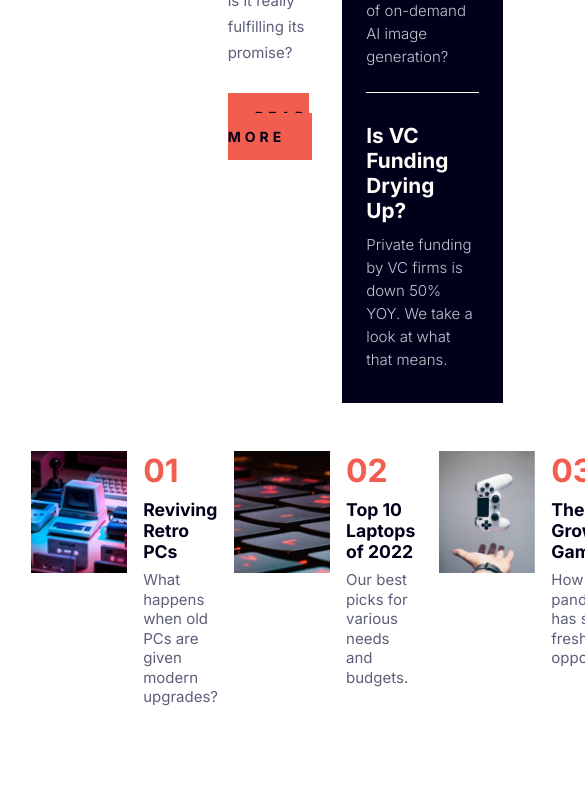
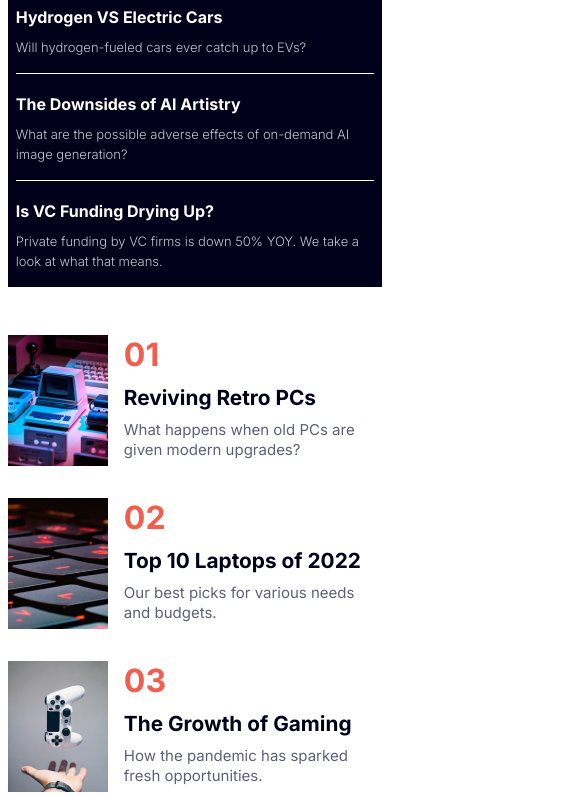
Before and after one commit to AlessandroPFreitas/HomePage, a plain HTML site: page index.html in a window 390 px wide. Shown: the part 634-1430 px from the top of the page, 585 px wide, since content can reach past the window. Before the commit the page ends 1349 px from the top, so only its background shows below. Drawn offline with Linux system fonts and the light colour scheme.

Commit message:
Add responsividade

```diff
--- a/styles/aside.css
+++ b/styles/aside.css
@@ -41,3 +41,53 @@
     line-height: 23px;
     font-weight: 300;
 }
+
+@media (max-width: 1062px) {
+    .aside-container {
+        padding: 1.5rem 1rem;
+    }
+
+    .aside-title {
+        font-size: 1.8em;
+    }
+
+    .aside-subtitle {
+        font-size: 1.1em;
+    }
+
+    .aside-paragraph {
+        font-size: 14px;
+        line-height: 21px;
+    }
+}
+
+@media (max-width: 893px) {
+    .aside-container {
+        padding: 1rem 0.5rem;
+    }
+
+    .aside-title {
+        font-size: 1.5em;
+    }
+
+    .aside-subtitle {
+        font-size: 1em;
+    }
+
+    .aside-paragraph {
+        font-size: 13px;
+        line-height: 20px;
+    }
+}
+
+@media (max-width: 792px) {
+    .aside-title {
+        margin-bottom: 10px;
+        font-size: 1.5em;
+    }
+
+    .aside-info {
+        padding-bottom: 1em;
+        margin-bottom: 20px;
+    }
+}
--- a/styles/bottom.css
+++ b/styles/bottom.css
@@ -1,6 +1,5 @@
 #bottom-container {
     display: flex;
-    height: auto;
 }
 
 .bottom-item{
@@ -9,18 +8,19 @@
 }
 
 .bottom-item:nth-child(2) {
-    margin-left: 1rem;
+    margin-left: 0.9rem;
     margin-right: 1.5rem;
 
 }
 
 .bottom-img-container {
-    width: 96px;
+    width: 80px;
 }
 
 .bottom-img {
         width: 100%;
-        height: auto;
+        height: 100%;
+        object-fit: cover;
 }
 
 .bottom-info-container {
@@ -30,14 +30,13 @@
 
 
 .bottom-title {
-    font-size: 2rem;
+    font-size: min(2rem, 2.8vw);
     color: hsl(5, 85%, 63%);
 }
 
 .bottom-subtitle{
-    font-size: 1.1rem;
+    font-size: min(1.1rem, 1.8vw);
     margin: 0.5em 0;
-
 }
 .bottom-subtitle a{
 color:  hsl(240, 100%, 5%);
@@ -48,7 +47,36 @@ color:   hsl(5, 85%, 63%);
 }
 
 .bottom-paragraph{
-    font-size: 15px;
+    font-size: min(15px, 1.5vw);
     color:   hsl(236, 13%, 42%);
     line-height: 1.3em;
 }
+
+
+@media (max-width: 604px) {
+    #bottom-container {
+        flex-direction: column;
+        gap: 2em;
+    }
+
+    .bottom-item:nth-child(2) {
+        margin-left: 0;
+        margin-right: 0;
+    }
+
+    .bottom-img-container {
+        width: 100px;
+    }
+
+    .bottom-title {
+        font-size: 2rem;
+    }
+
+    .bottom-subtitle {
+        font-size: 1.3rem;
+    }
+
+    .bottom-paragraph {
+        font-size: 15px;
+    }
+}
--- a/styles/geral.css
+++ b/styles/geral.css
@@ -8,7 +8,7 @@ body, input, button, select, textarea{
     font-family: "Inter", sans-serif;
 }
 body{
-    margin: 2% 8%;
+    margin: 2% 12%;
 }
 
 
@@ -17,9 +17,9 @@ ul , a{
     text-decoration: none;
 }
 
-#grid-container{
-    display: grid;
-    grid-template-columns: 2fr 1fr ;
-    column-gap: 30px;
-    margin-bottom: 3em;
+
+@media (max-width: 1356px) {
+    body{
+        margin: 0 2%;
+    }
 }
--- a/styles/left.css
+++ b/styles/left.css
@@ -1,3 +1,10 @@
+#grid-container{
+    display: grid;
+    grid-template-columns: 2fr 1fr ;
+    column-gap: 30px;
+    margin-bottom: 3em;
+}
+
 .left-container{
     /* border: 1px solid red; */
 }
@@ -13,7 +20,7 @@
     display: grid;
     grid-template-columns: 1fr 1fr;
     column-gap: 20px;
-    margin-top: 0.64rem;
+    margin-top: 1rem;
 }
 
 .left-title{
@@ -47,3 +54,21 @@
     background-color: black;
     color: hsl(0, 0%, 100%);
 }
+
+@media (max-width: 1062px) {
+    .left-title {
+        font-size: 2.5em;
+        line-height: 45px;
+    }
+}
+
+@media (max-width: 604px) {
+    #grid-container {
+        grid-template-columns: 1fr;
+        row-gap: 50px;
+    }
+
+    #read-more-btn {
+        padding: 15px 20px;
+    }
+}
```
